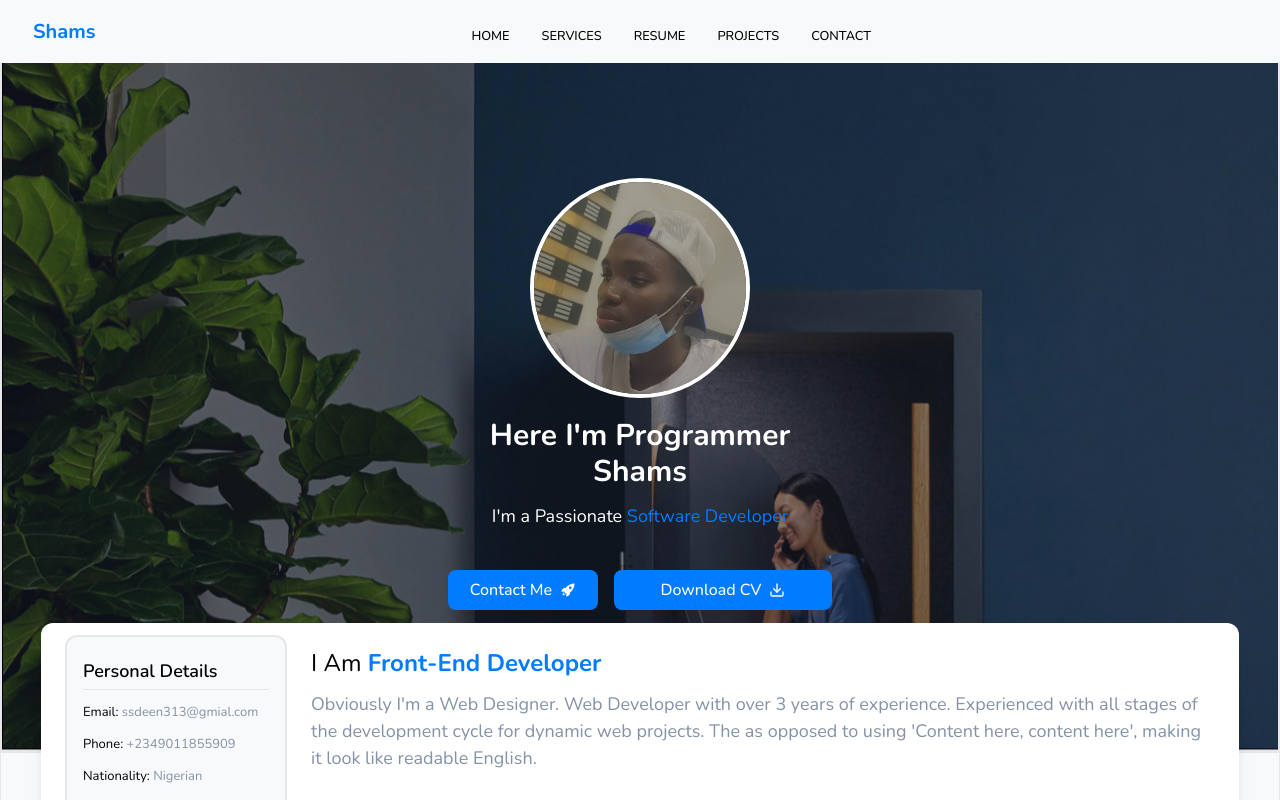
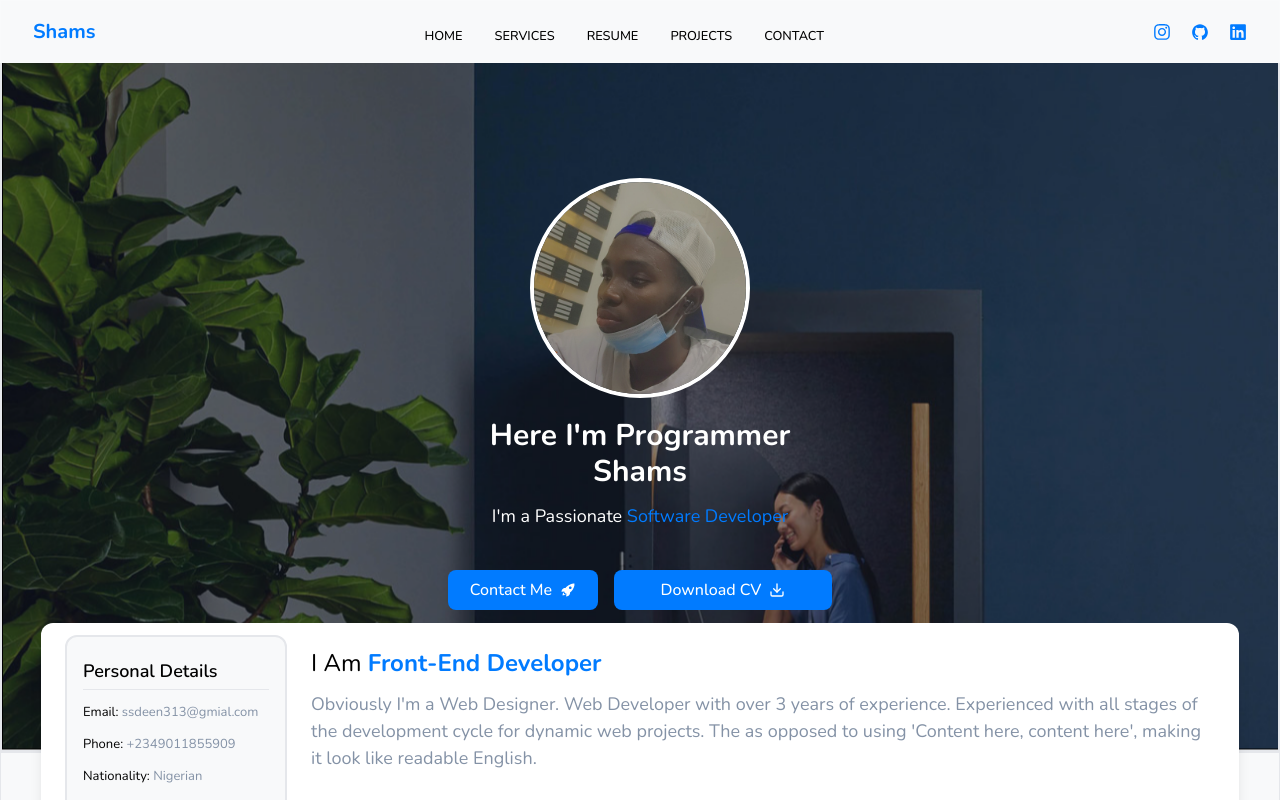
Before and after one commit to Programmer-Shams/portfolio, a Next.js app: page / in a window 1280 px wide. Shown: the top 800 px of the page. Built offline with nearby package versions, Linux system fonts and the light colour scheme.

Commit message:
still working

```diff
--- a/app/globals.css
+++ b/app/globals.css
@@ -18,7 +18,7 @@ body.active-modal {
 }
 
 .modal, .overlay {
-    width: 100vw;
+    /* width: ; */
     height: 100vh;
     top: 0;
     left: 0;
@@ -28,7 +28,7 @@ body.active-modal {
 }
 
 .overlay {
-    background: rgba(49,49,49,0.8);
+    /* background: rgba(49,49,49,0.8); */
 }
 .modal-content {
     position: absolute;
@@ -46,7 +46,7 @@ body.active-modal {
     display: flex;
     flex-direction: column;
     height: 680px;
-    position: relative;
+    position: fixed;
 
 }
 
--- a/components/Navbar/Navbar.scss
+++ b/components/Navbar/Navbar.scss
@@ -91,7 +91,7 @@
         bottom: 0;
         right: 0;
         padding: 1rem;
-        width: 80%;
+        width: 60%;
         height: 100vh;
         display: flex;
         align-items: flex-end;
--- a/components/Navbar/Navbar.tsx
+++ b/components/Navbar/Navbar.tsx
@@ -1,9 +1,11 @@
 import React, { useState } from "react";
 import "./Navbar.scss";
-import { NavLinks } from "../../constants";
+import { NavLinks, SocialLinks } from "../../constants";
 import { HiOutlineMenuAlt3, HiX } from "react-icons/hi";
 import { motion } from "framer-motion";
 import { usePathname } from "next/navigation";
+import Link from "next/link";
+import { IconBaseProps } from "react-icons";
 
 const Navbar = () => {
   const [toggle, setToggle] = useState(false);
@@ -24,6 +26,15 @@ const Navbar = () => {
           )
         })}
       </ul>
+      <div className="flex gap-5">
+        {SocialLinks.map((link, i) => {
+          return (
+            <Link href={link.path} key={i} className="text-secondary text-[18px]">
+              {link.icon({} as IconBaseProps)}
+            </Link>
+          );
+        })}
+      </div>
 
       <div className="app__navbar-menu bg-secondary text-white">
         <HiOutlineMenuAlt3 onClick={() => setToggle(true)} />
@@ -31,7 +42,7 @@ const Navbar = () => {
           <motion.div
             whileInView={{ x: [300, 0] }}
             transition={{ duration: 0.85, ease: "easeOut" }}
-            className=" bg-bg_secondary"
+            className="bg-bg_secondary"
           >
             <HiX onClick={() => setToggle(false)} />
             <ul>
--- a/components/ProjectBox.tsx
+++ b/components/ProjectBox.tsx
@@ -76,9 +76,9 @@ const ProjectBox = ({
       </div>
       <div>
         {openProject && (
-          <div className="modal">
+          <div className="modal  w-full">
             <div onClick={handleOpenProject} className="overlay" />
-            <div className="modal-content">
+            <div className="modal-content  border-2 border-green-500">
               {/* Carousel  */}
               <div className="w-full h-[350px] rounded-2xl duration-500 bg-contain">
                 <div className="max-w-[1400px] h-full w-full m-auto py-16 px-4 relative group">
```
